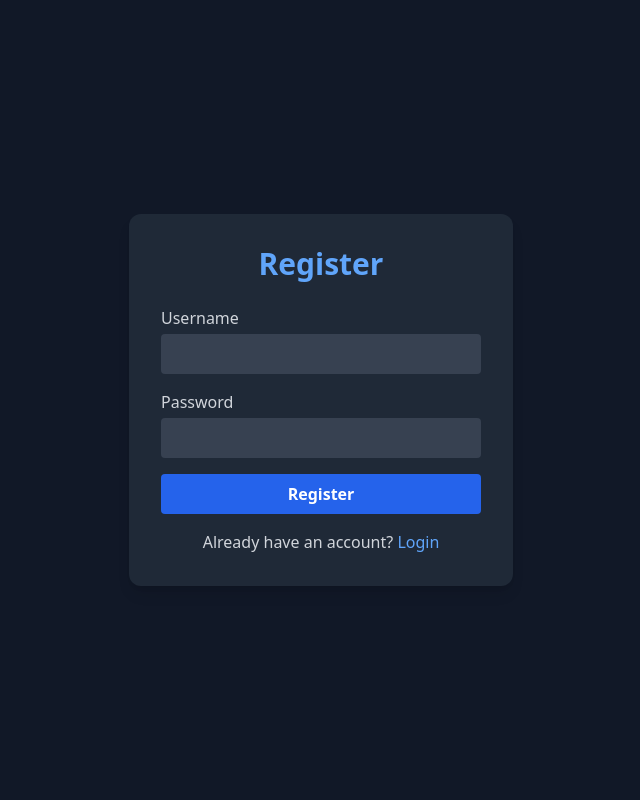
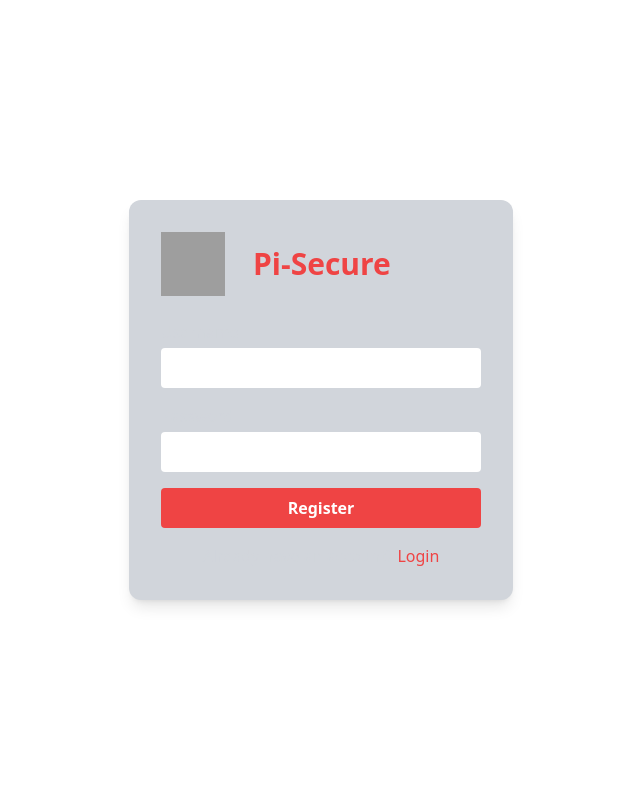
Before and after one commit to KoDakness/pi-secure, a Flask app: page /register in a window 1280 px wide. Shown: the whole page, without its empty margins (319-959 px from the left). Run offline with Flask 2, Linux system fonts and the light colour scheme; some libraries are stand-ins or nearby versions; grey boxes are pictures that could not be loaded.

Commit message:
Update register.html

```diff
--- a/templates/register.html
+++ b/templates/register.html
@@ -6,25 +6,27 @@
     <script src="https://cdn.tailwindcss.com"></script>
 </head>
 
-<body class="bg-gray-900 text-gray-300 h-screen flex items-center justify-center">
-    <div class="bg-gray-800 p-8 rounded-xl shadow-lg w-96">
-        <h2 class="text-3xl font-bold text-center mb-6 text-blue-400">Register</h2>
-
+<body class="bg-white-100 text-gray-300 h-screen flex items-center justify-center">
+    <div class="bg-gray-300 p-8 rounded-xl shadow-lg w-96">
+        <div class="flex items-center mb-6">
+            <img src="/static/pi-secure.png" alt="Pi-Secure Logo" class="h-16 w-16 mr-7" />
+            <h2 class="text-3xl font-bold text-red-500">Pi-Secure</h2>
+          </div>
         <form method="POST" class="space-y-4">
             <div>
                 <label class="block mb-1">Username</label>
-                <input type="text" name="username" required class="w-full p-2 rounded bg-gray-700 text-white">
+                <input type="text" name="username" required class="w-full p-2 rounded bg-white-100 text-black">
             </div>
             <div>
                 <label class="block mb-1">Password</label>
-                <input type="password" name="password" required class="w-full p-2 rounded bg-gray-700 text-white">
+                <input type="password" name="password" required class="w-full p-2 rounded bg-white-100 text-white">
             </div>
-            <button type="submit" class="w-full bg-blue-600 hover:bg-blue-500 p-2 rounded text-white font-semibold">Register</button>
+            <button type="submit" class="w-full bg-red-500 hover:bg-gray-500 p-2 rounded text-white font-semibold">Register</button>
         </form>
 
         <p class="mt-4 text-center">
             Already have an account?
-            <a href="/login" class="text-blue-400 hover:underline">Login</a>
+            <a href="/login" class="text-red-500 hover:underline">Login</a>
         </p>
     </div>
 </body>
```
